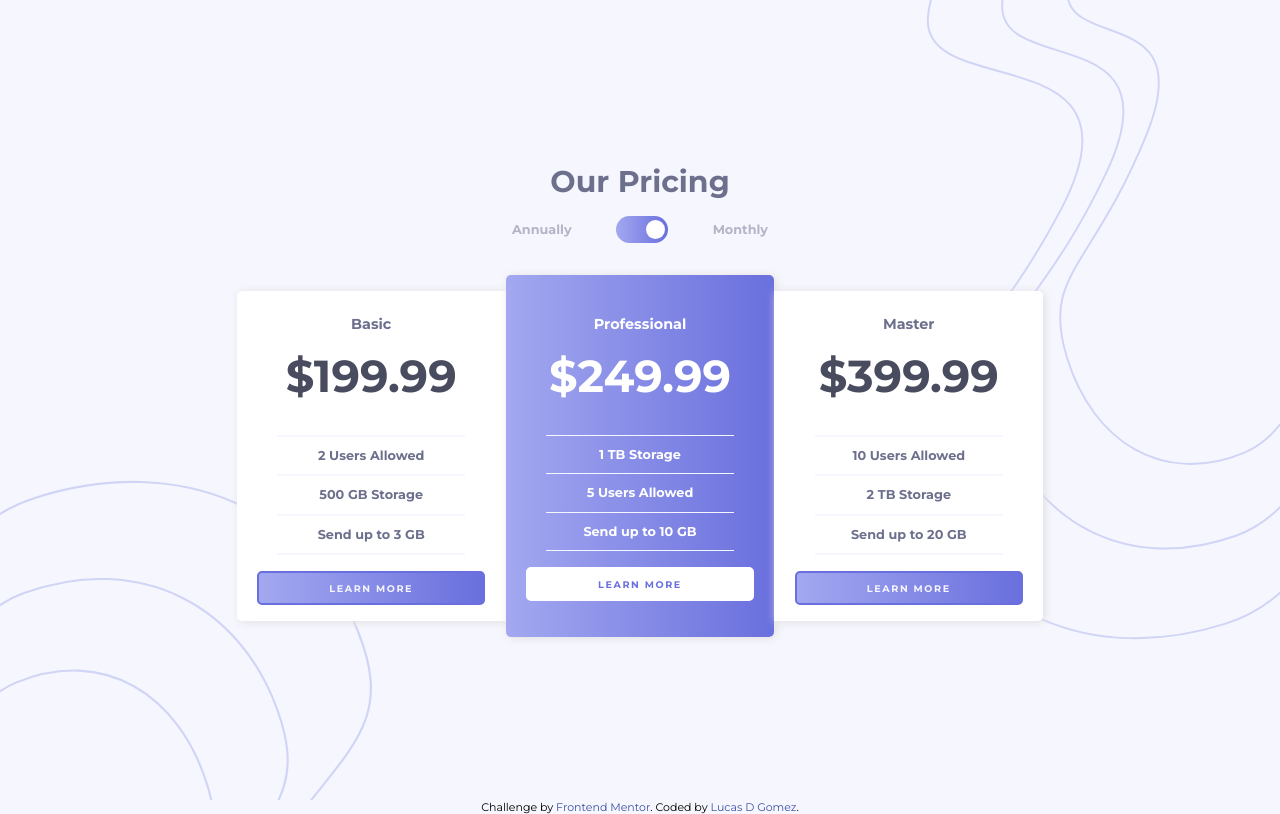
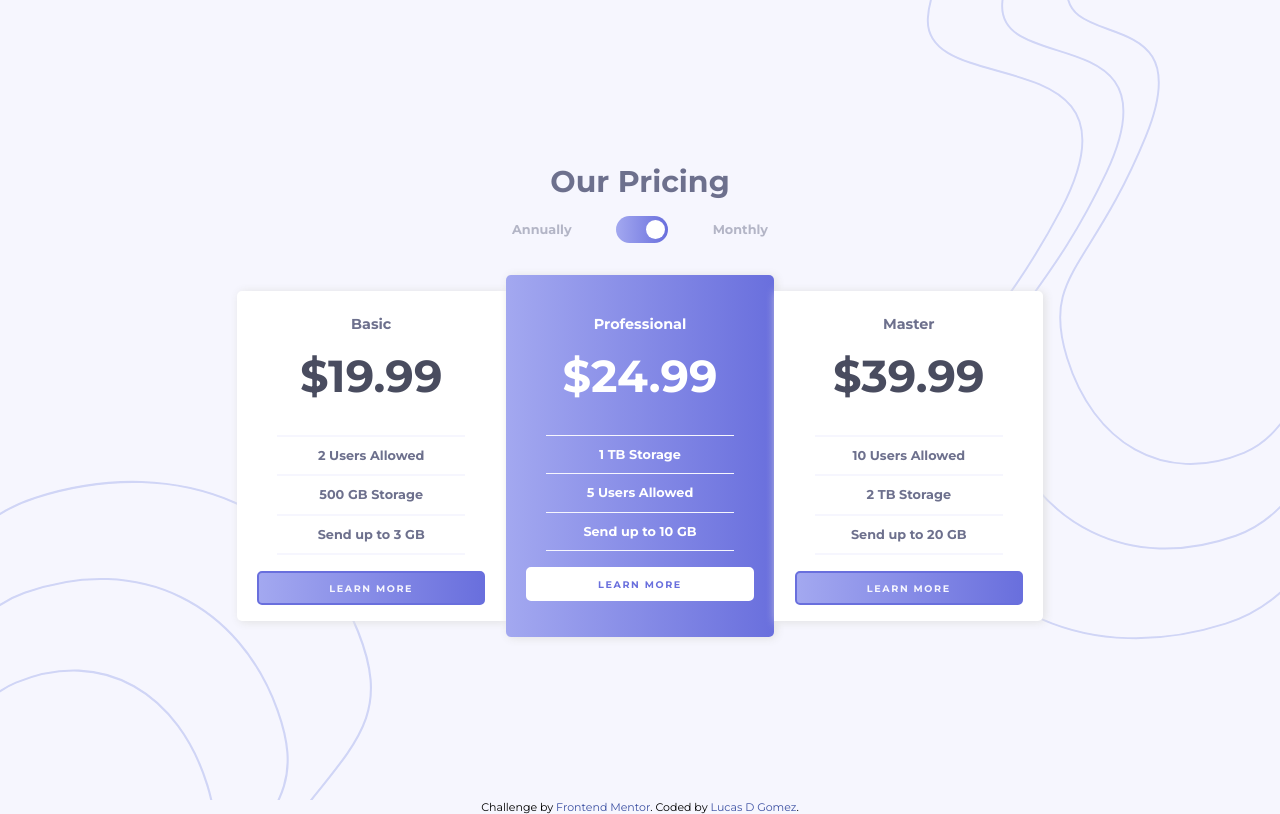
Before and after one commit to gomezlucas/FrMentor12, a plain HTML site: page index.html in a window 1280 px wide. Drawn offline with Linux system fonts and the light colour scheme.

Commit message:
js modification

```diff
--- a/index.html
+++ b/index.html
@@ -37,7 +37,7 @@
           Basic
         </h3>
         <h2 class="card-price">
-          &dollar;<span class="basic">199.99<span>
+          &dollar;<span class="basic">19.99<span>
         </h2>
         <ul class="card-list">
           <li class="card-list-item">2 Users Allowed</li>
@@ -54,7 +54,7 @@
           Professional
         </h3>
         <h2 class="card-price-middle">
-          &dollar;<span class="professional">249.99</span>
+          &dollar;<span class="professional">24.99</span>
         </h2>
         <ul class="card-list-middle">
           <li class="card-list-item-middle"> 1 TB Storage</li>
@@ -69,7 +69,7 @@
           Master
         </h3>
         <h2 class="card-price">
-          &dollar;<span class="master">399.99</span>
+          &dollar;<span class="master">39.99</span>
         </h2>
         <ul class="card-list">
           <li class="card-list-item">10 Users Allowed</li>
```
